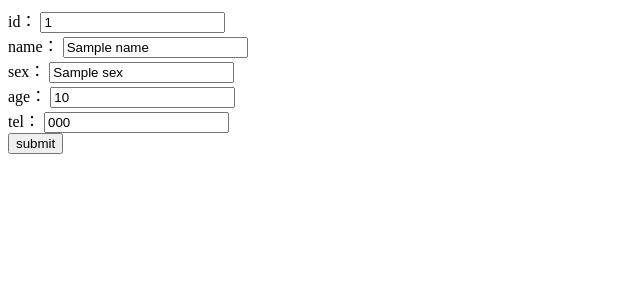
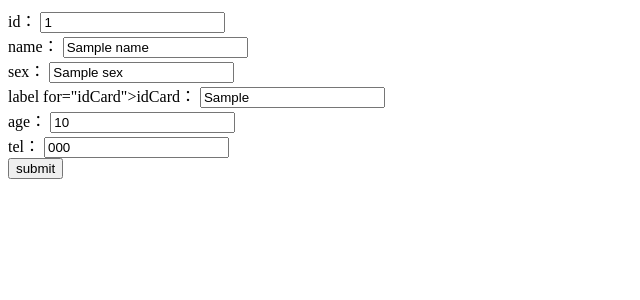
Before and after one commit to BCCCz/Medical-Blockchain, a Django app: template templates/inforamation/accountInit.html in a window 1280 px wide. Shown: the top 300 px of the page, without its empty margins (0-640 px from the left). Run offline with Django 3.2, Linux system fonts and the light colour scheme; the template is opened without the code that fills it: most values are stand-ins (such as "Sample title", 1, 10 or a date in 2020).

Commit message:
基础html视图

```diff
--- a/templates/inforamation/accountInit.html
+++ b/templates/inforamation/accountInit.html
@@ -16,6 +16,9 @@
         <label for="sex">sex：</label>
         <input id="sex" type="text" name="sex" value="{{sex}}"><br/>
 
+        label for="idCard">idCard：</label>
+        <input id="idCard" type="text" name="idCard" value="{{idCard}}"><br/>
+
         <label for="age">age：</label>
         <input id="age" type="text" name="age" value="{{age}}"><br/>
 
```
